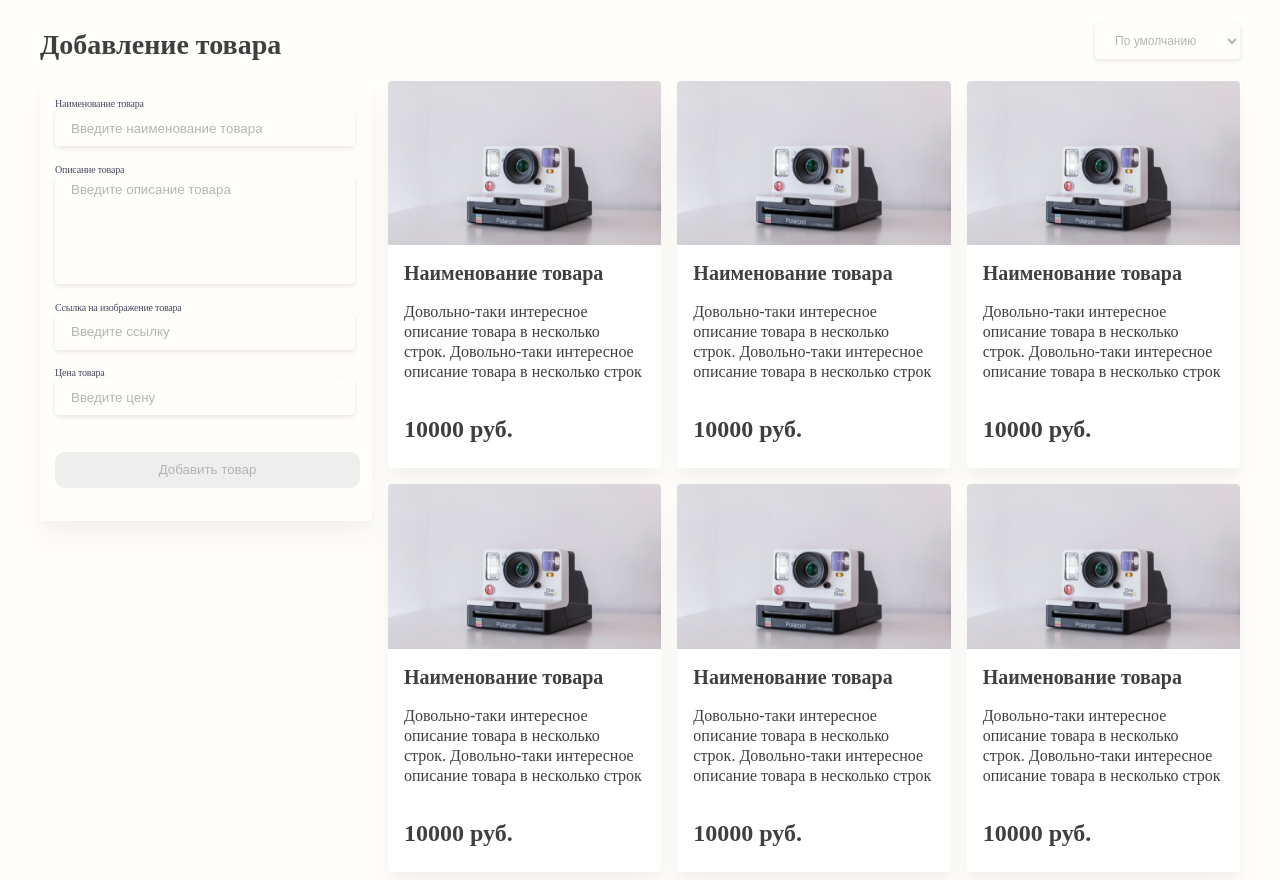
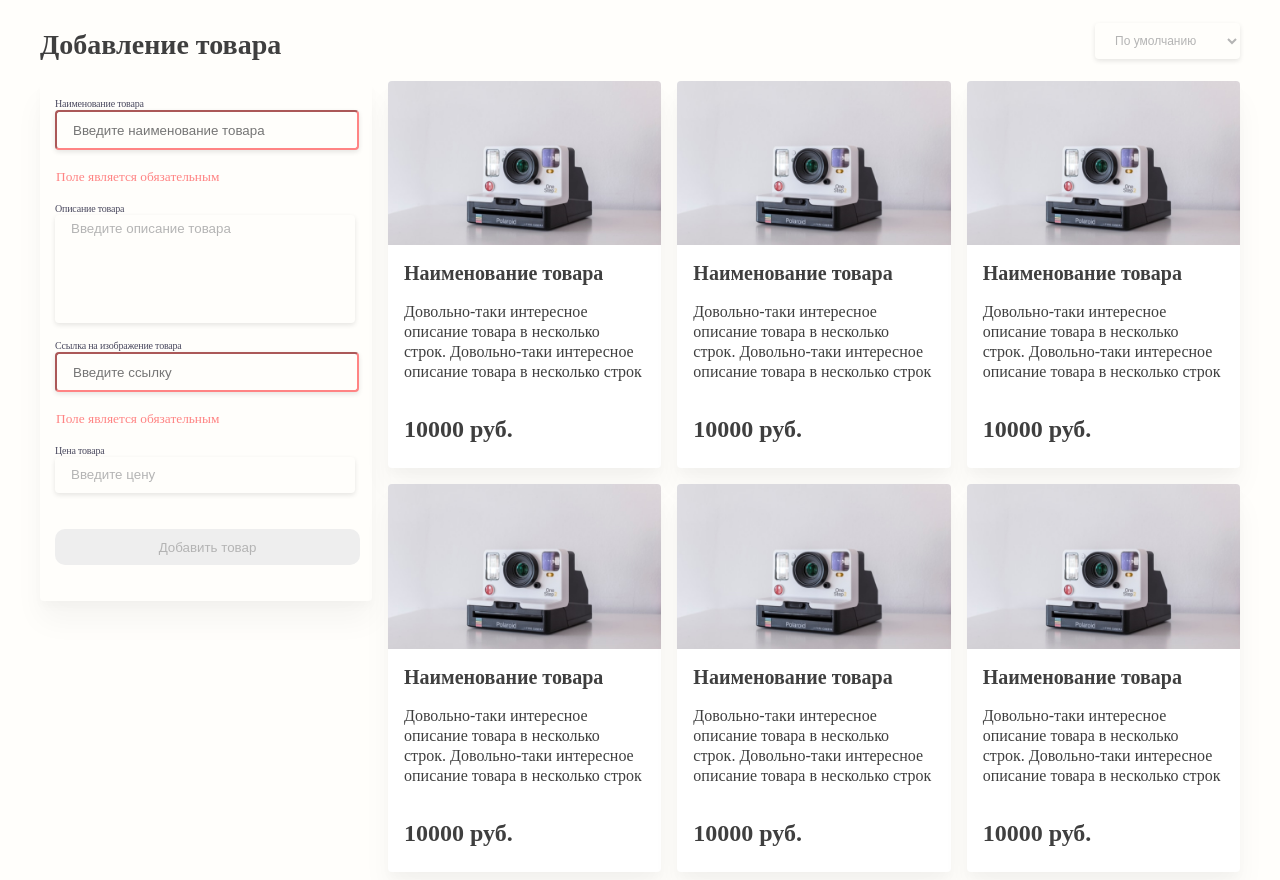
Before and after one commit to vicecitydeluxe/ida, a Vue app: page / in a window 1280 px wide. Built offline with nearby package versions, Linux system fonts and the light colour scheme.

Commit message:
minor updates: -added simple validation for search-bar -added thousands separator -improved conditional UI

```diff
--- a/src/components/Search.vue
+++ b/src/components/Search.vue
@@ -1,14 +1,24 @@
 <template>
-  <div class="search">
+  <div :class="[!validMail() || !validName() ? 'search_error' : 'search']">
     <h5 class="search_title">
       Наименование товара<input
-        class="search_input"
+        v-model="productData.productName"
+        required
+        :class="[validName() ? 'search_input' : 'search_input_error']"
         type="text"
         placeholder="Введите наименование товара"
       />
     </h5>
+    <span class="circle_container" v-if="!validName()"
+      ><small class="search_error_message"
+        >Поле является обязательным</small
+      >
+
+      </span
+    >
     <h5 class="search_title">
       Описание товара<input
+        v-model="productData.productDescription"
         class="search_input_wide"
         type="text"
         placeholder="Введите описание товара"
@@ -16,34 +26,87 @@
     </h5>
     <h5 class="search_title">
       Ссылка на изображение товара<input
-        class="search_input"
+        v-model="productData.productLink"
+        :class="[!!validMail() ? 'search_input' : 'search_input_error']"
         type="text"
         placeholder="Введите ссылку"
       />
     </h5>
+    <span v-if="!validMail()"
+      ><small class="search_error_message"
+        >Поле является обязательным</small
+      ></span
+    >
     <h5 class="search_title">
-      Цена товара<input
+      Цена товара
+      <input
+        @input="productData.productPrice = $event.target.value"
+        :value="validPrice(productData.productPrice)"
         class="search_input"
         type="text"
         placeholder="Введите цену"
       />
     </h5>
-    <button class="search__btn">Добавить товар</button>
+    <button
+      :class="[
+        !validMail() || !validName() ? 'search__btn' : 'search__btn_active',
+      ]"
+    >
+      Добавить товар
+    </button>
   </div>
 </template>
 
-<script></script>
+<script setup>
+import { ref } from "@vue/runtime-core";
+
+const productData = ref({
+  productName: "",
+  productDescription: "",
+  productLink: "",
+  productPrice: "",
+});
+
+const validName = () => {
+  if (!!productData.value?.productName) return true;
+};
+
+const validPrice = (e) => {
+  e = e.toString().replace(/[\s.,%]/g, "");
+  return e.toString().replace(/\B(?=(\d{3})+(?!\d))/g, " ");
+};
+
+const validMail = () => {
+  return /^https?:\/\/.*\/.*\.(png|gif|webp|jpeg|jpg)\??.*$/gim.test(
+    productData.value.productLink
+  );
+};
+</script>
 
 <style lang="scss" scoped>
 .search {
   margin-right: 16px;
   width: 332px;
   height: 440px;
-
   background: #fffefb;
   box-shadow: 0px 20px 30px rgba(0, 0, 0, 0.04),
     0px 6px 10px rgba(0, 0, 0, 0.02);
   border-radius: 4px;
+
+  &_error {
+    margin-right: 16px;
+    width: 332px;
+    height: 520px;
+    background: #fffefb;
+    box-shadow: 0px 20px 30px rgba(0, 0, 0, 0.04),
+      0px 6px 10px rgba(0, 0, 0, 0.02);
+    border-radius: 4px;
+
+    &_message {
+      color: #ff8484;
+      margin-left: 16px;
+    }
+  }
 
   &_title {
     margin-left: 15px;
@@ -67,6 +130,17 @@
     border-radius: 4px;
     outline: none;
     border: none;
+  }
+
+  &_input_error {
+    width: 268px;
+    height: 36px;
+    padding: 0 16px;
+    /* Darks & Whites / White */
+    background: #fffefb;
+    box-shadow: 0px 2px 5px rgba(0, 0, 0, 0.1);
+    border-radius: 4px;
+    border-color: #ff8484;
   }
 
   &_input::placeholder {
@@ -98,6 +172,18 @@
     border-radius: 10px;
     outline: none;
     border: none;
+
+    &_active {
+      margin: 20px 15px;
+      width: 305px;
+      height: 36px;
+      color: white;
+      background: green;
+      border-radius: 10px;
+      outline: none;
+      border: none;
+      cursor: pointer;
+    }
   }
 }
 </style>
```
Also changed, not shown: 1 other file (tests, documents, lock files or other folders).
